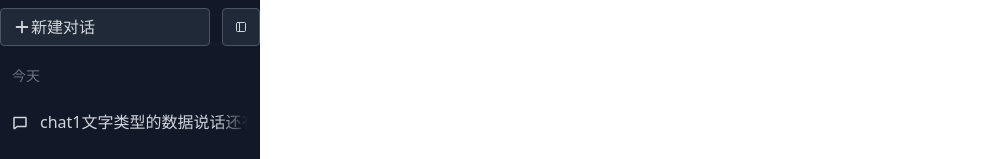
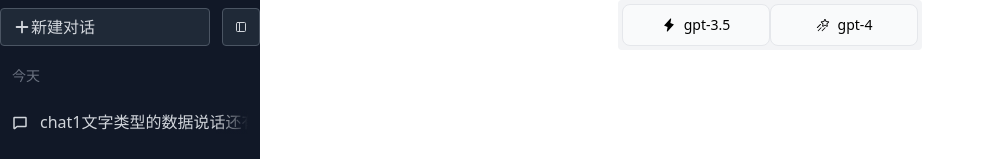
Before and after one commit to sijidouaaaaa/react-next-chatgpt-app, a Next.js app: page / in a window 1280 px wide. Shown: the top 159 px of the page, without its empty margins (0-981 px from the left). Built offline with nearby package versions, Linux system fonts and the light colour scheme.

Commit message:
feat:welcome

```diff
--- /dev/null
+++ b/components/home/Main/ModeSelect.tsx
@@ -0,0 +1,34 @@
+import Button from "@/components/common/Button";
+import { PiLightningFill, PiShootingStar } from "react-icons/pi";
+
+export default function ModeSelect() {
+  const models = [
+    {
+      id: "gpt-3.5-turbo",
+      name: "gpt-3.5",
+      icon: PiLightningFill,
+    },
+    {
+      id: "gpt-4",
+      name: "gpt-4",
+      icon: PiShootingStar,
+    },
+  ];
+  return (
+    <div className="flex bg-gray-100 darck:bg-gray-900 p-1 rounded ">
+      {models.map((item) => {
+        return (
+          <Button
+            key={item.id}
+            className="flex justify-center items-center space-x-2 py-2.5 min-w-[148px] text-sm font-medium border rounded-lg"
+          >
+            <span>
+              <item.icon />
+            </span>
+            <span>{item.name}</span>
+          </Button>
+        );
+      })}
+    </div>
+  );
+}
--- /dev/null
+++ b/components/home/Main/Welcome.tsx
@@ -0,0 +1,9 @@
+import ModeSelect from "./ModeSelect";
+
+export default function Welcome() {
+  return (
+    <div className="w-full flex max-w-4xl mx-auto  flex-col items-center">
+      <ModeSelect />
+    </div>
+  );
+}
--- a/components/home/Main/index.tsx
+++ b/components/home/Main/index.tsx
@@ -1,9 +1,11 @@
 import Menu from "./Menu";
+import Welcome from "./Welcome";
 
 export default function Main() {
   return (
     <main className="flex-1 bg-white text-gray-900 dark:bg-gray-800 dark:text-gray-100">
       <Menu />
+      <Welcome />
     </main>
   );
 }
```
